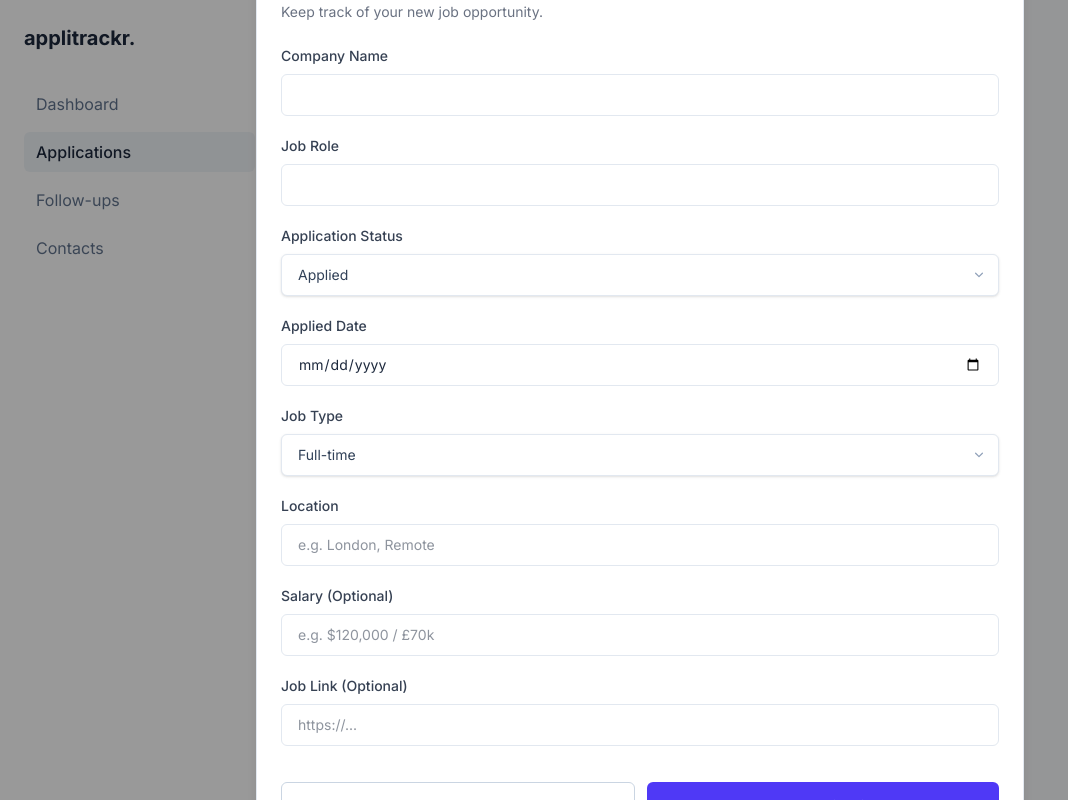
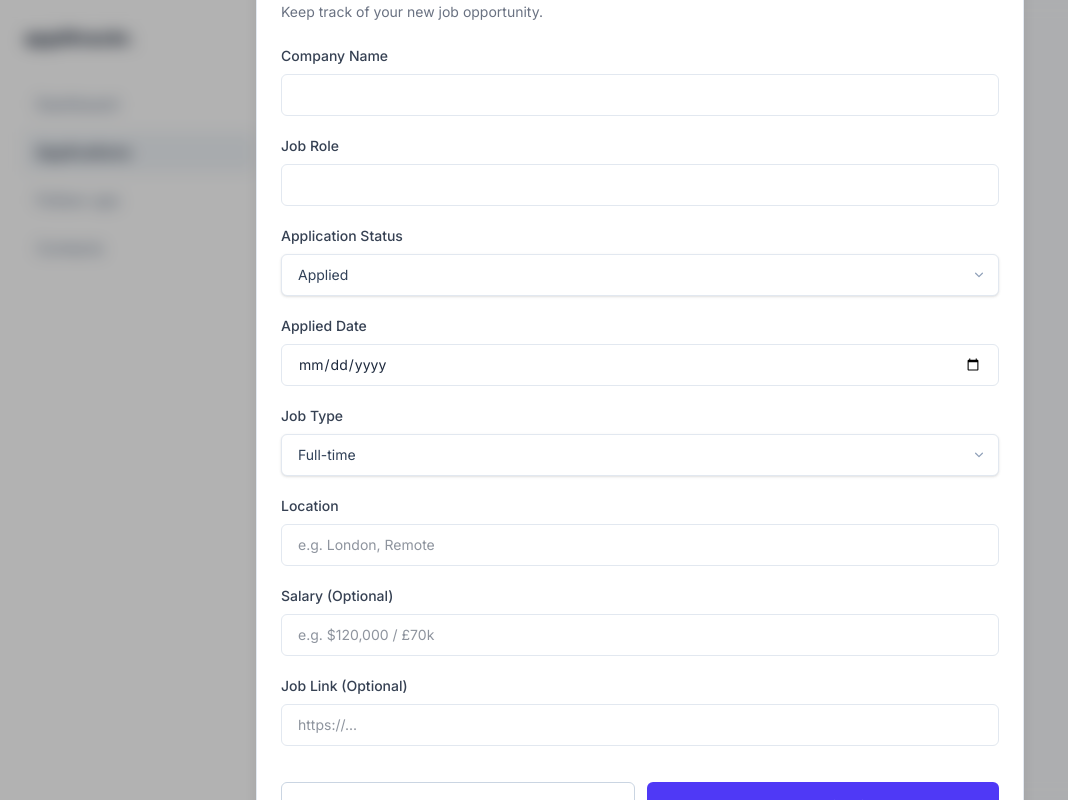
Before and after one commit to abiolaa0x/applitrackr, a React (Vite) app: page /applications in a window 1280 px wide. Both pictures are taken after a click on the button "+ Add Application". Shown: the whole page, without its empty margins (0-1068 px from the left). Built offline with nearby package versions, Linux system fonts and the light colour scheme; the HTML template or start-up script is replaced by a standard one.

Commit message:
feature: add backdrop blur to modal overlay.

```diff
--- a/src/components/ui/Modal.jsx
+++ b/src/components/ui/Modal.jsx
@@ -4,7 +4,10 @@ const Modal = ({ isOpen, onClose, children }) => {
   return (
     <div className="fixed inset-0 z-50 flex items-center justify-center">
       {/* Overlay */}
-      <div className="absolute inset-0 bg-black/40" onClick={onClose} />
+      <div
+        className="absolute inset-0 bg-black/30 backdrop-blur-sm"
+        onClick={onClose}
+      />
 
       {/* Modal Panel */}
       <div className="relative bg-white w-full max-w-3xl mx-4 rounded-lg shadow-lg border border-slate-200">
```
